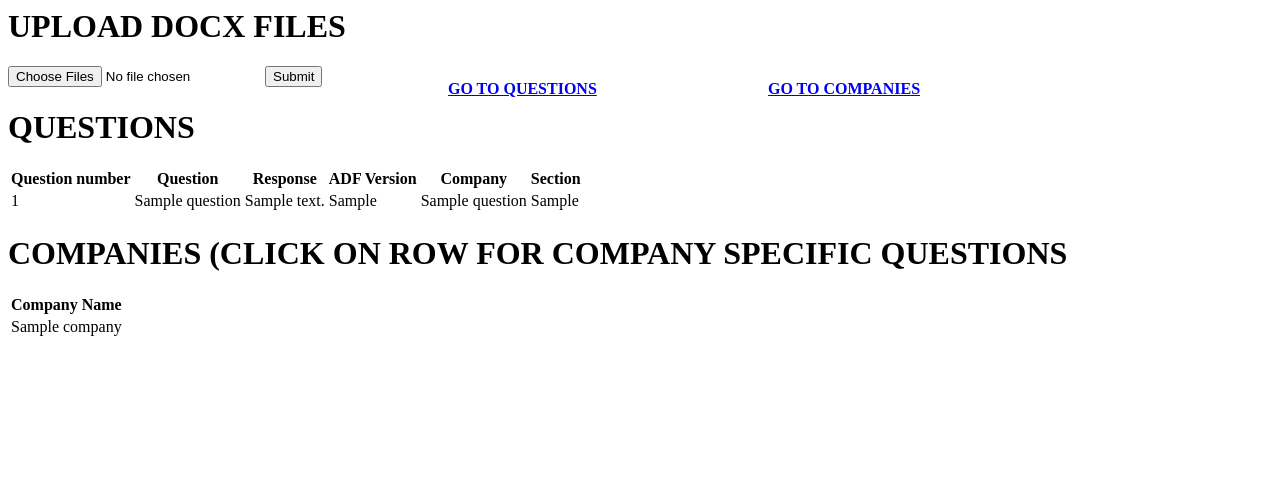
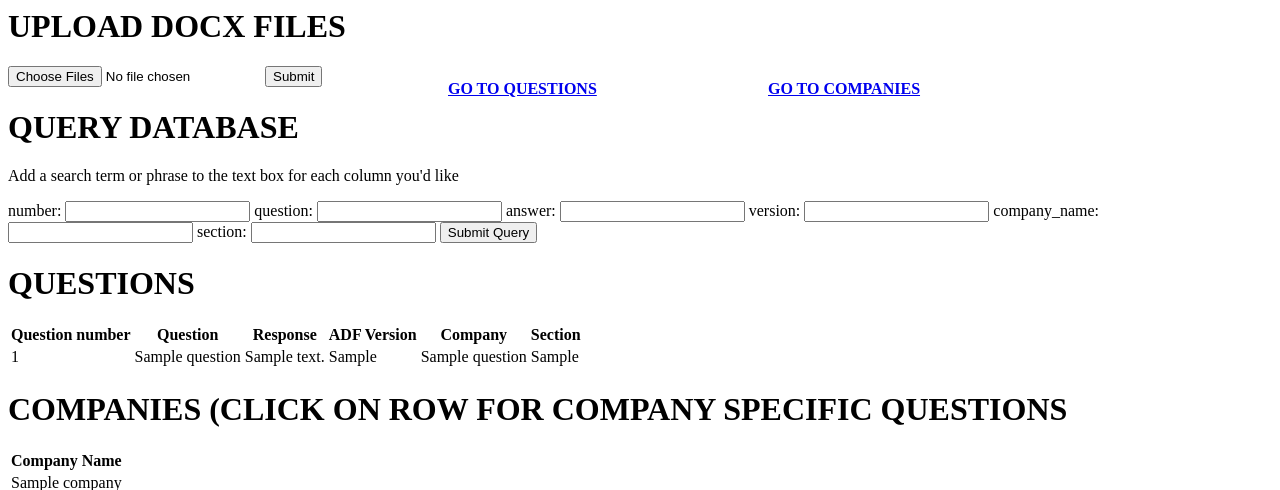
Before and after one commit to rohanchanani/ApprenticeshipKMS, a Flask app: page / in a window 1280 px wide. Shown: the top 490 px of the page. Run offline with Flask 2, Linux system fonts and the light colour scheme; tables that the repository leaves empty hold one stand-in row (values such as "Sample post").

Commit message:
Added queries

```diff
--- a/app/app.py
+++ b/app/app.py
@@ -43,6 +43,23 @@ def read_questions(company, version, current_section, i, sql_engine, all_lines,
         upload_question_to_database(current_question, current_answer, current_section, company, version, question_number, sql_engine)
         question_number += 1
 
+@app.route("/query", methods=["POST"])
+def sql_query():
+    query = "SELECT * FROM questions WHERE "
+    for column in request.form.keys():
+        if request.form[column].strip() != "":
+            if column == "number":
+                query += "number = " + request.form[column]
+                continue
+            query += column + " LIKE '%" + request.form[column].strip() + "%'"
+    print(query)
+    try:
+        result = engine.execute(sqlalchemy.text(query))
+    except:
+        return "Please enter a valid query"
+    columns = result._metadata.keys
+    return render_template("query.html", columns=columns, rows=list(result))
+
 @app.route("/company", methods=["POST"])
 def get_company():
     company_id = int(request.form.get("company"))
@@ -52,9 +69,9 @@ def get_company():
 @app.route("/", methods=["GET", "POST"])
 def homepage():
     if request.method == "GET":
-        current_questions = list(engine.execute(sqlalchemy.text("SELECT number, question, answer, version, company_name, section FROM questions")))
+        current_questions = engine.execute(sqlalchemy.text("SELECT number, question, answer, version, company_name, section FROM questions"))
         current_companies = list(engine.execute(sqlalchemy.text("SELECT * FROM companies")))
-        return render_template("index.html", questions=current_questions, companies=current_companies)
+        return render_template("index.html", questions=list(current_questions), companies=current_companies, columns=current_questions._metadata.keys)
     else:
         for filename, file in request.files.items():
             file.save(filename)
--- a/app/templates/index.html
+++ b/app/templates/index.html
@@ -6,9 +6,17 @@
     <form action="/" method="post" enctype="multipart/form-data">
         <input name="file" type="file" accept=".docx" multiple>
         <button type="submit">Submit</button>
+    </form>
+    <h1>QUERY DATABASE</h1>
+    <p>Add a search term or phrase to the text box for each column you'd like</p>
+    <form action="/query" method="post">
+        {% for column in columns %}
+        <label>{{column}}: <input type="text" name="{{column}}"></label>
+        {% endfor %}
+        <button type="submit">Submit Query</button>
+    </form>
     <a href="#questions" style="position:fixed; top: 10%; bottom:90%; left:35%; font-weight: bolder;">GO TO QUESTIONS</a>
     <a href="#companies" style="position:fixed; top: 10%; bottom:90%; left:60%; font-weight: bolder;">GO TO COMPANIES</a>
-    </form>
     <h1 id="questions">QUESTIONS</h1>
     <table>
         <thead>
```
Also changed, not shown: app/templates/query.html (added, +14 -0 lines).
